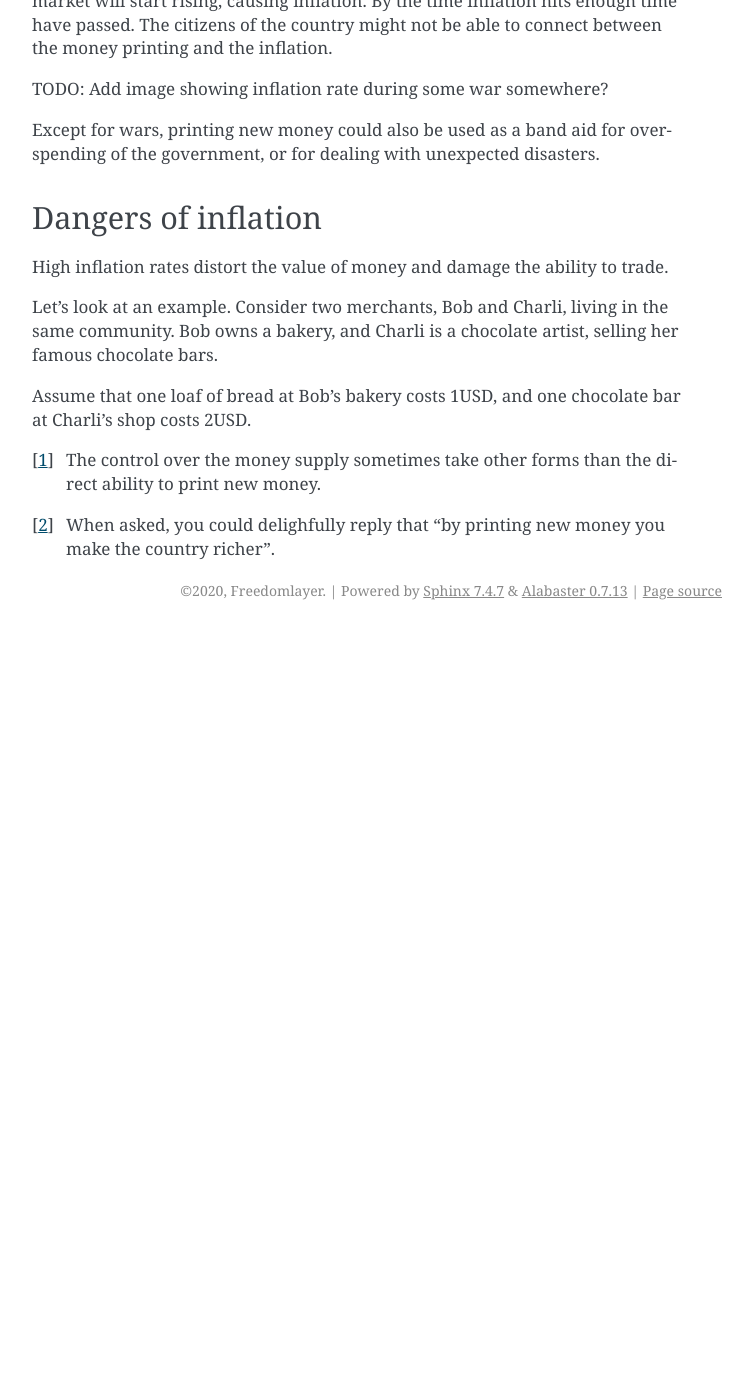
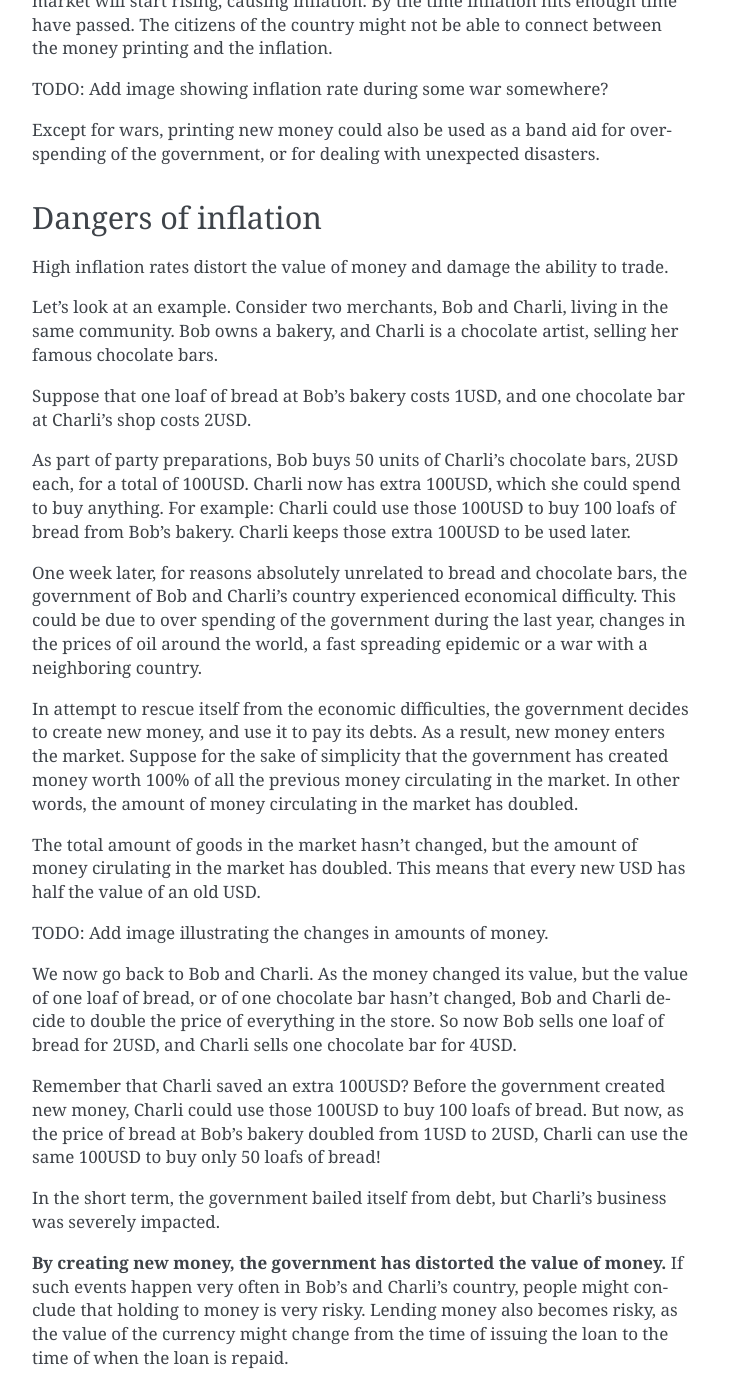
Before and after one commit to freedomlayer/offset_docs, a Sphinx documentation site: the page built from doc/docs/source/inflation.rst, in a window 1280 px wide and 1400 px high, scrolled down 1397 px. Shown: the whole window, without its empty margins (388-1141 px from the left). Built offline with Sphinx 7.4.7, drawn with Linux system fonts in a browser that asks for light colours; before the commit the page ends 2027 px from its top, so only the background shows below that; some of the changed text lies outside the part shown.

Commit message:
Some work on inflation

```diff
--- a/doc/docs/source/inflation.rst
+++ b/doc/docs/source/inflation.rst
@@ -7,8 +7,8 @@
 What is inflation?
 ------------------
 
-Imagine a living in 1970, having 1000 US dollars in your bank account. Now imagine
-you fell asleep for 50 years, waking up in the year 2020.
+Imagine a living in 1970, having 1000 US dollars in your bank account. Now
+imagine you fell asleep for 50 years, waking up in the year 2020.
 
 After the first moments of cultural shock, witnessing all the new roads, cars,
 skyscrapers and mobile phones, at some point you will (unhappily) notice that
@@ -80,8 +80,99 @@
 same community. Bob owns a bakery, and Charli is a chocolate artist,
 selling her famous chocolate bars.
 
-Assume that one loaf of bread at Bob's bakery costs 1USD, and one chocolate bar
-at Charli's shop costs 2USD.
+Suppose that one loaf of bread at Bob's bakery costs 1USD, and one chocolate
+bar at Charli's shop costs 2USD.
+
+As part of party preparations, Bob buys 50 units of Charli's chocolate bars,
+2USD each, for a total of 100USD. Charli now has extra 100USD, which she could
+spend to buy anything. For example: Charli could use those 100USD to buy 100
+loafs of bread from Bob's bakery. Charli keeps those extra 100USD to be used
+later.
+
+One week later, for reasons absolutely unrelated to bread and chocolate bars,
+the government of Bob and Charli's country experienced economical difficulty.
+This could be due to over spending of the government during the last year,
+changes in the prices of oil around the world, a fast spreading epidemic or a
+war with a neighboring country.
+
+In attempt to rescue itself from the economic difficulties, the government
+decides to create new money, and use it to pay its debts. As a result, new
+money enters the market. Suppose for the sake of simplicity that the government
+has created money worth 100% of all the previous money circulating in the
+market. In other words, the amount of money circulating in the market has
+doubled.
+
+The total amount of goods in the market hasn't changed, but the amount of money
+cirulating in the market has doubled. This means that every new USD has half
+the value of an old USD.
+
+TODO: Add image illustrating the changes in amounts of money.
+
+We now go back to Bob and Charli. As the money changed its value, but the value
+of one loaf of bread, or of one chocolate bar hasn't changed, Bob and Charli
+decide to double the price of everything in the store. So now Bob sells one
+loaf of bread for 2USD, and Charli sells one chocolate bar for 4USD.
+
+Remember that Charli saved an extra 100USD? Before the government created new
+money, Charli could use those 100USD to buy 100 loafs of bread. But now, as the
+price of bread at Bob's bakery doubled from 1USD to 2USD, Charli can use the
+same 100USD to buy only 50 loafs of bread!
+
+In the short term, the government bailed itself from debt, but Charli's
+business was severely impacted.
+
+**By creating new money, the government has distorted the value of money.** If
+such events happen very often in Bob's and Charli's country, people might
+conclude that holding to money is very risky. Lending money also becomes risky,
+as the value of the currency might change from the time of issuing the loan to
+the time of when the loan is repaid.
+
+
+Protection from inflation
+-------------------------
+
+**Money created using Offset is protected from inflation.**
+
+Distortion of value of money happens when the amount of money circulating in
+the market changes disproportionally to the amount of goods produced in the
+market. If the amount of money in the market doubles, and the amount of goods
+in the market also doubles at the same time, the value of money should not
+change. Problems arise when new money enters the market, but the amount of
+goods created in the market do not change.
+
+In traditional money systems, only the state can create money. However, the
+state does not offer goods or services in return for the money created. In
+other words, the state is not an active participant in the market. As a result,
+new money can enter the market, without extra goods to back it up.
+
+Offset moves the power of issuing money from the state to the market
+participants. In Offset, new money is created when Charli (the chocolate
+artisan) buys the cocoa powder and milk required to create chocolate bars, and
+money is destroyed when Charli finally sells her chocolate bars.
+
+Consider the example discussed in the previous section: Money printed by the
+state distorts Charli's savings. Let's review this example, and see what
+happens if Bob and Charli used Offset to maintain their economic relationship.
+
+1. Bob and Charli create Offset friendship, having an initial balance of 0.
+   Bob and Charli use a currency they call OUSD (Offset USD). This is a
+   currency that has the value of one USD at the time the relationship between
+   Bob and Charli was established. Bob sells one loaf of bread for 1 OUSD or 1
+   USD, and Charli sells one chocolate bar for 2 OUSD or 2 USD.
+
+2. Bob buys 50 of Charli's chocolate bars, for a total of 100 OUSD. The balance
+   between Bob and Charli is now -100 OUSD. (Bob owes Charli 100 OUSD).
+
+3. Bob's and Charli's government prints 100% more USD, which makes one USD
+   twice less valuable. This means now 1 OUSD = 2 USD. Bob now sells 1 loaf
+   of bread for 1 OUSD or 2 USD, and Charli sells one chocolate bar for 2 OUSD
+   or 4 USD.
+
+4. Although the value of the USD has decreased, Charli can still use her mutual
+   Offset balance with Bob of +100 OUSD to buy 100 loafs of bread.
+
+If the whole community where Bob and Charli live used Offset, they will all be
+protected from the effect of inflation created by money printed by the state.
 
 
 .. [1]
```
